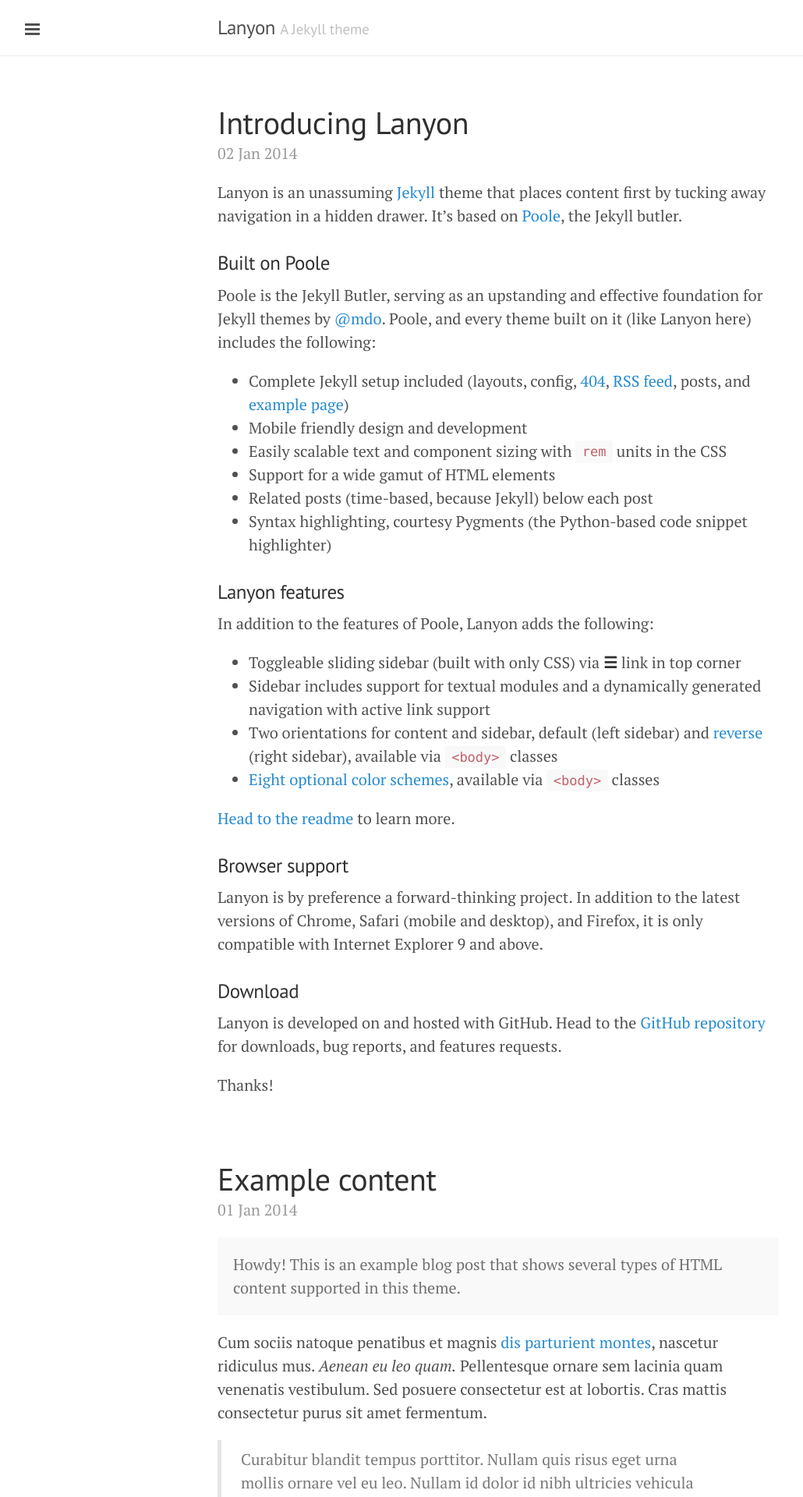
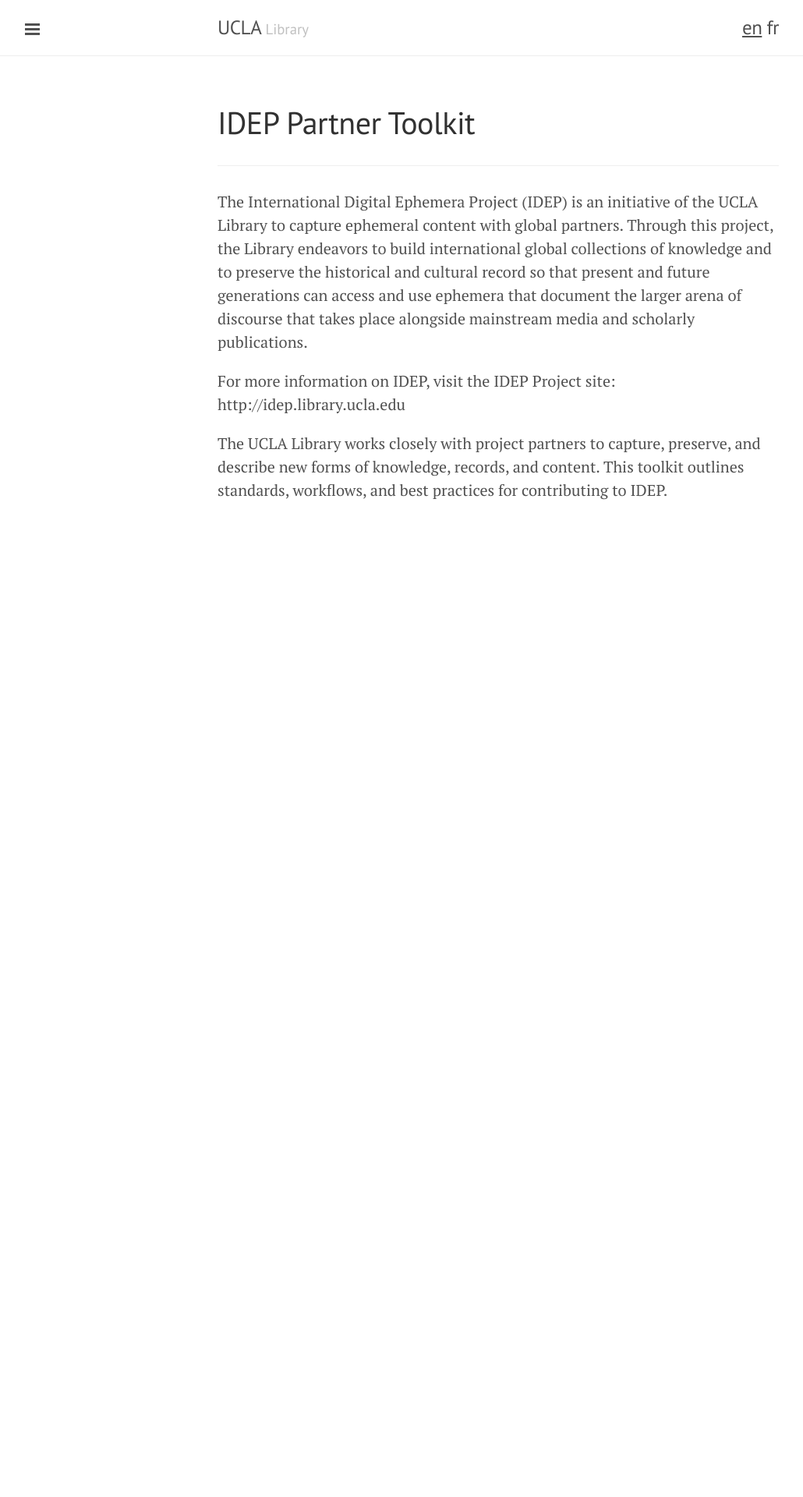
Before and after one commit to bensonhan/lanyon-translate, a Jekyll site: the page built from index.md, in a window 1280 px wide. Shown: the top 1920 px of the page at 78% size, without its empty margins (1-1031 px from the left). Built offline with Jekyll 4.4.1, drawn with Linux system fonts in a browser that asks for light colours; Markdown is read by kramdown in place of the engine named in the settings; the list of posts is cut into pages by our own code; our own code applies the rules of GitHub Pages for plain Markdown files; after the commit the page ends 900 px from its top, so only the background shows below that; some of the changed text lies outside the part shown.

Commit message:
add language selector and french about page

```diff
--- a/_config.yml
+++ b/_config.yml
@@ -6,9 +6,9 @@
 permalink:        pretty
 
 # Setup
-title:            Lanyon
-tagline:          'A Jekyll theme'
-description:      'A reserved <a href="http://jekyllrb.com" target="_blank">Jekyll</a> theme that places the utmost gravity on content with a hidden drawer. Made by <a href="https://twitter.com/mdo" target="_blank">@mdo</a>.'
+title:            UCLA
+tagline:          Library
+description:      'A guide to standards and workflows for IDEP partner institutions.'
 url:              http://lanyon.getpoole.com
 
 author:
--- a/_includes/head.html
+++ b/_includes/head.html
@@ -18,6 +18,7 @@
   <link rel="stylesheet" href="/public/css/syntax.css">
   <link rel="stylesheet" href="/public/css/lanyon.css">
   <link rel="stylesheet" href="http://fonts.googleapis.com/css?family=PT+Serif:400,400italic,700|PT+Sans:400">
+  <link rel="stylesheet" href="/public/css/style.css">
 
   <!-- Icons -->
   <link rel="apple-touch-icon-precomposed" sizes="144x144" href="/public/apple-touch-icon-144-precomposed.png">
--- a/_includes/sidebar.html
+++ b/_includes/sidebar.html
@@ -9,14 +9,14 @@
   </div>
 
   <nav class="sidebar-nav">
-    <a class="sidebar-nav-item{% if page.title == "Home" %} active{% endif %}" href="/">Home</a>
+    <a class="sidebar-nav-item{% if page.title == "Home" %} active{% endif %}" href="/{% if page.lang == "en" %}{% else %}index-{{ page.lang }}{% endif %}>{{ page.title }}</a>
 
     {% comment %}
       The code below dynamically generates a sidebar nav of pages with
       `layout: page` in the front-matter. See readme for usage.
     {% endcomment %}
 
-    {% assign pages_list = site.pages %}
+    {% assign pages_list = site.pages | where:"lang", page.lang %}
     {% for node in pages_list %}
       {% if node.title != null %}
         {% if node.layout == "page" %}
@@ -25,14 +25,14 @@
       {% endif %}
     {% endfor %}
 
-    <a class="sidebar-nav-item" href="{{ site.github.repo }}/archive/v{{ site.version }}.zip">Download</a>
+    <!-- <a class="sidebar-nav-item" href="{{ site.github.repo }}/archive/v{{ site.version }}.zip">Download</a>
     <a class="sidebar-nav-item" href="{{ site.github.repo }}">GitHub project</a>
-    <span class="sidebar-nav-item">Currently v{{ site.version }}</span>
+    <span class="sidebar-nav-item">Currently v{{ site.version }}</span> -->
   </nav>
 
   <div class="sidebar-item">
-    <p>
+    <!-- <p>
       &copy; {{ site.time | date: '%Y' }}. All rights reserved.
-    </p>
+    </p> -->
   </div>
 </div>
--- a/_layouts/default.html
+++ b/_layouts/default.html
@@ -17,6 +17,12 @@
           <h3 class="masthead-title">
             <a href="/" title="Home">{{ site.title }}</a>
             <small>{{ site.tagline }}</small>
+            <div class="language">
+                {% assign pages=site.pages | where:"ref", page.ref | sort: 'lang' %}
+                {% for page in pages %}
+                <a href="{{ page.url }}" class="{{ page.lang }}">{{ page.lang }}</a>
+                {% endfor %}
+              </div>
           </h3>
         </div>
       </div>
--- a/_posts/2013-12-31-whats-jekyll.md
+++ /dev/null
@@ -1,12 +0,0 @@
----
-layout: post
-title: What's Jekyll?
----
-
-[Jekyll](http://jekyllrb.com) is a static site generator, an open-source tool for creating simple yet powerful websites of all shapes and sizes. From [the project's readme](https://github.com/mojombo/jekyll/blob/master/README.markdown):
-
-  > Jekyll is a simple, blog aware, static site generator. It takes a template directory [...] and spits out a complete, static website suitable for serving with Apache or your favorite web server. This is also the engine behind GitHub Pages, which you can use to host your project’s page or blog right here from GitHub.
-
-It's an immensely useful tool and one we encourage you to use here with Hyde.
-
-Find out more by [visiting the project on GitHub](https://github.com/mojombo/jekyll).
--- a/_posts/2014-01-01-example-content.md
+++ /dev/null
@@ -1,122 +0,0 @@
----
-layout: post
-title: Example content
----
-
-
-<div class="message">
-  Howdy! This is an example blog post that shows several types of HTML content supported in this theme.
-</div>
-
-Cum sociis natoque penatibus et magnis <a href="#">dis parturient montes</a>, nascetur ridiculus mus. *Aenean eu leo quam.* Pellentesque ornare sem lacinia quam venenatis vestibulum. Sed posuere consectetur est at lobortis. Cras mattis consectetur purus sit amet fermentum.
-
-> Curabitur blandit tempus porttitor. Nullam quis risus eget urna mollis ornare vel eu leo. Nullam id dolor id nibh ultricies vehicula ut id elit.
-
-Etiam porta **sem malesuada magna** mollis euismod. Cras mattis consectetur purus sit amet fermentum. Aenean lacinia bibendum nulla sed consectetur.
-
-## Inline HTML elements
-
-HTML defines a long list of available inline tags, a complete list of which can be found on the [Mozilla Developer Network](https://developer.mozilla.org/en-US/docs/Web/HTML/Element).
-
-- **To bold text**, use `<strong>`.
-- *To italicize text*, use `<em>`.
-- Abbreviations, like <abbr title="HyperText Markup Langage">HTML</abbr> should use `<abbr>`, with an optional `title` attribute for the full phrase.
-- Citations, like <cite>&mdash; Mark otto</cite>, should use `<cite>`.
-- <del>Deleted</del> text should use `<del>` and <ins>inserted</ins> text should use `<ins>`.
-- Superscript <sup>text</sup> uses `<sup>` and subscript <sub>text</sub> uses `<sub>`.
-
-Most of these elements are styled by browsers with few modifications on our part.
-
-## Heading
-
-Vivamus sagittis lacus vel augue rutrum faucibus dolor auctor. Duis mollis, est non commodo luctus, nisi erat porttitor ligula, eget lacinia odio sem nec elit. Morbi leo risus, porta ac consectetur ac, vestibulum at eros.
-
-### Code
-
-Cum sociis natoque penatibus et magnis dis `code element` montes, nascetur ridiculus mus.
-
-{% highlight js %}
-// Example can be run directly in your JavaScript console
-
-// Create a function that takes two arguments and returns the sum of those arguments
-var adder = new Function("a", "b", "return a + b");
-
-// Call the function
-adder(2, 6);
-// > 8
-{% endhighlight %}
-
-Aenean lacinia bibendum nulla sed consectetur. Etiam porta sem malesuada magna mollis euismod. Fusce dapibus, tellus ac cursus commodo, tortor mauris condimentum nibh, ut fermentum massa.
-
-### Lists
-
-Cum sociis natoque penatibus et magnis dis parturient montes, nascetur ridiculus mus. Aenean lacinia bibendum nulla sed consectetur. Etiam porta sem malesuada magna mollis euismod. Fusce dapibus, tellus ac cursus commodo, tortor mauris condimentum nibh, ut fermentum massa justo sit amet risus.
-
-* Praesent commodo cursus magna, vel scelerisque nisl consectetur et.
-* Donec id elit non mi porta gravida at eget metus.
-* Nulla vitae elit libero, a pharetra augue.
-
-Donec ullamcorper nulla non metus auctor fringilla. Nulla vitae elit libero, a pharetra augue.
-
-1. Vestibulum id ligula porta felis euismod semper.
-2. Cum sociis natoque penatibus et magnis dis parturient montes, nascetur ridiculus mus.
-3. Maecenas sed diam eget risus varius blandit sit amet non magna.
-
-Cras mattis consectetur purus sit amet fermentum. Sed posuere consectetur est at lobortis.
-
-<dl>
-  <dt>HyperText Markup Language (HTML)</dt>
-  <dd>The language used to describe and define the content of a Web page</dd>
-
-  <dt>Cascading Style Sheets (CSS)</dt>
-  <dd>Used to describe the appearance of Web content</dd>
-
-  <dt>JavaScript (JS)</dt>
-  <dd>The programming language used to build advanced Web sites and applications</dd>
-</dl>
-
-Integer posuere erat a ante venenatis dapibus posuere velit aliquet. Morbi leo risus, porta ac consectetur ac, vestibulum at eros. Nullam quis risus eget urna mollis ornare vel eu leo.
-
-### Tables
-
-Aenean lacinia bibendum nulla sed consectetur. Lorem ipsum dolor sit amet, consectetur adipiscing elit.
-
-<table>
-  <thead>
-    <tr>
-      <th>Name</th>
-      <th>Upvotes</th>
-      <th>Downvotes</th>
-    </tr>
-  </thead>
-  <tfoot>
-    <tr>
-      <td>Totals</td>
-      <td>21</td>
-      <td>23</td>
-    </tr>
-  </tfoot>
-  <tbody>
-    <tr>
-      <td>Alice</td>
-      <td>10</td>
-      <td>11</td>
-    </tr>
-    <tr>
-      <td>Bob</td>
-      <td>4</td>
-      <td>3</td>
-    </tr>
-    <tr>
-      <td>Charlie</td>
-      <td>7</td>
-      <td>9</td>
-    </tr>
-  </tbody>
-</table>
-
-Nullam id dolor id nibh ultricies vehicula ut id elit. Sed posuere consectetur est at lobortis. Nullam quis risus eget urna mollis ornare vel eu leo.
-
------
-
-Want to see something else added? <a href="https://github.com/poole/poole/issues/new">Open an issue.</a>
--- a/_posts/2014-01-02-introducing-lanyon.md
+++ /dev/null
@@ -1,38 +0,0 @@
----
-layout: post
-title: Introducing Lanyon
----
-
-Lanyon is an unassuming [Jekyll](http://jekyllrb.com) theme that places content first by tucking away navigation in a hidden drawer. It's based on [Poole](http://getpoole.com), the Jekyll butler.
-
-### Built on Poole
-
-Poole is the Jekyll Butler, serving as an upstanding and effective foundation for Jekyll themes by [@mdo](https://twitter.com/mdo). Poole, and every theme built on it (like Lanyon here) includes the following:
-
-* Complete Jekyll setup included (layouts, config, [404](/404), [RSS feed](/atom.xml), posts, and [example page](/about))
-* Mobile friendly design and development
-* Easily scalable text and component sizing with `rem` units in the CSS
-* Support for a wide gamut of HTML elements
-* Related posts (time-based, because Jekyll) below each post
-* Syntax highlighting, courtesy Pygments (the Python-based code snippet highlighter)
-
-### Lanyon features
-
-In addition to the features of Poole, Lanyon adds the following:
-
-* Toggleable sliding sidebar (built with only CSS) via **☰** link in top corner
-* Sidebar includes support for textual modules and a dynamically generated navigation with active link support
-* Two orientations for content and sidebar, default (left sidebar) and [reverse](https://github.com/poole/lanyon#reverse-layout) (right sidebar), available via `<body>` classes
-* [Eight optional color schemes](https://github.com/poole/lanyon#themes), available via `<body>` classes
-
-[Head to the readme](https://github.com/poole/lanyon#readme) to learn more.
-
-### Browser support
-
-Lanyon is by preference a forward-thinking project. In addition to the latest versions of Chrome, Safari (mobile and desktop), and Firefox, it is only compatible with Internet Explorer 9 and above.
-
-### Download
-
-Lanyon is developed on and hosted with GitHub. Head to the <a href="https://github.com/poole/lanyon">GitHub repository</a> for downloads, bug reports, and features requests.
-
-Thanks!
--- a/index.html
+++ /dev/null
@@ -1,36 +0,0 @@
----
-layout: default
----
-
-<div class="posts">
-  {% for post in paginator.posts %}
-  <div class="post">
-    <h1 class="post-title">
-      <a href="{{ post.url }}">
-        {{ post.title }}
-      </a>
-    </h1>
-
-    <span class="post-date">{{ post.date | date_to_string }}</span>
-
-    {{ post.content }}
-  </div>
-  {% endfor %}
-</div>
-
-<div class="pagination">
-  {% if paginator.next_page %}
-    <a class="pagination-item older" href="/page{{paginator.next_page}}">Older</a>
-  {% else %}
-    <span class="pagination-item older">Older</span>
-  {% endif %}
-  {% if paginator.previous_page %}
-    {% if paginator.page == 2 %}
-      <a class="pagination-item newer" href="/">Newer</a>
-    {% else %}
-      <a class="pagination-item newer" href="/page{{paginator.previous_page}}">Newer</a>
-    {% endif %}
-  {% else %}
-    <span class="pagination-item newer">Newer</span>
-  {% endif %}
-</div>
--- /dev/null
+++ b/index.md
@@ -0,0 +1,54 @@
+---
+layout: default
+lang: en
+ref: home
+---
+
+# IDEP Partner Toolkit
+
+---
+
+The International Digital Ephemera Project (IDEP) is an initiative of the UCLA Library to capture
+ephemeral content with global partners. Through this project, the Library endeavors to build international
+global collections of knowledge and to preserve the historical and cultural record so that present and
+future generations can access and use ephemera that document the larger arena of discourse that takes
+place alongside mainstream media and scholarly publications.
+
+For more information on IDEP, visit the IDEP Project site: http://idep.library.ucla.edu
+
+The UCLA Library works closely with project partners to capture, preserve, and describe new forms of
+knowledge, records, and content. This toolkit outlines standards, workflows, and best practices for
+contributing to IDEP.
+
+<!-- <div class="posts">
+  {% for post in paginator.posts %}
+  <div class="post">
+    <h1 class="post-title">
+      <a href="{{ post.url }}">
+        {{ post.title }}
+      </a>
+    </h1>
+
+    <span class="post-date">{{ post.date | date_to_string }}</span>
+
+    {{ post.content }}
+  </div>
+  {% endfor %}
+</div>
+
+<div class="pagination">
+  {% if paginator.next_page %}
+    <a class="pagination-item older" href="/page{{paginator.next_page}}">Older</a>
+  {% else %}
+    <span class="pagination-item older">Older</span>
+  {% endif %}
+  {% if paginator.previous_page %}
+    {% if paginator.page == 2 %}
+      <a class="pagination-item newer" href="/">Newer</a>
+    {% else %}
+      <a class="pagination-item newer" href="/page{{paginator.previous_page}}">Newer</a>
+    {% endif %}
+  {% else %}
+    <span class="pagination-item newer">Newer</span>
+  {% endif %}
+</div> -->
--- /dev/null
+++ b/public/css/style.css
@@ -0,0 +1,8 @@
+.language {
+    text-align: right;
+    float: right;
+}
+
+.en:lang(en), .fr:lang(fr), .zh:lang(zh){
+    text-decoration: underline;
+}
```
Also changed, not shown: about-fr.md (added, +6 -0 lines), about.md (+2 -0 lines), index-fr.md (added, +6 -0 lines).
